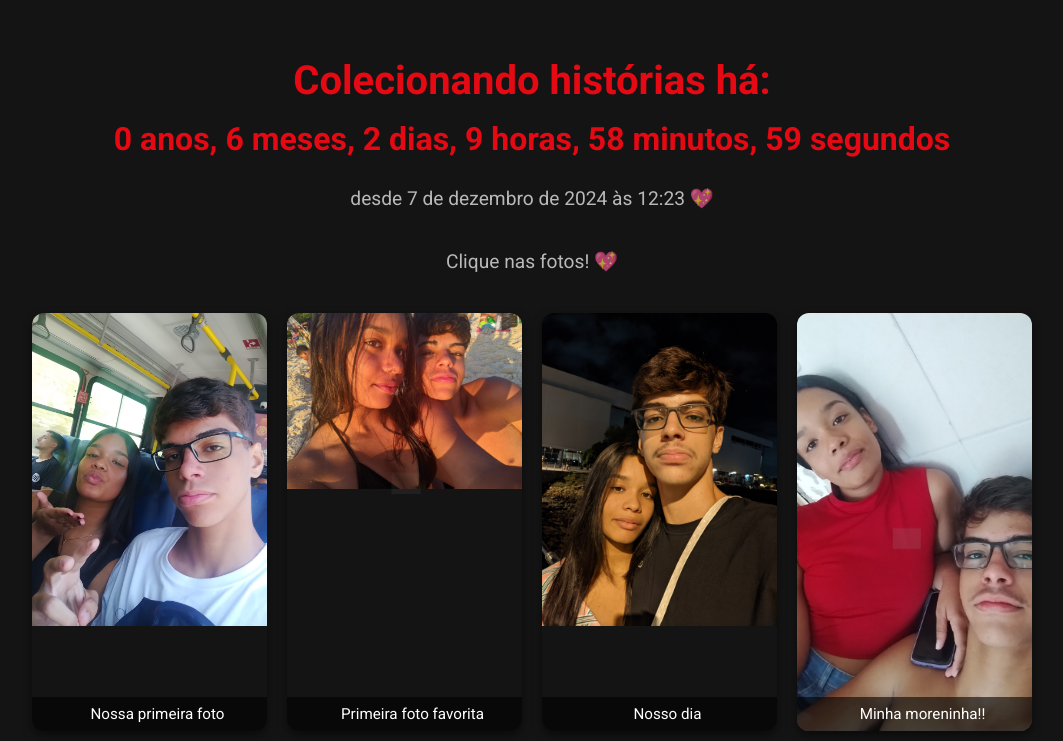
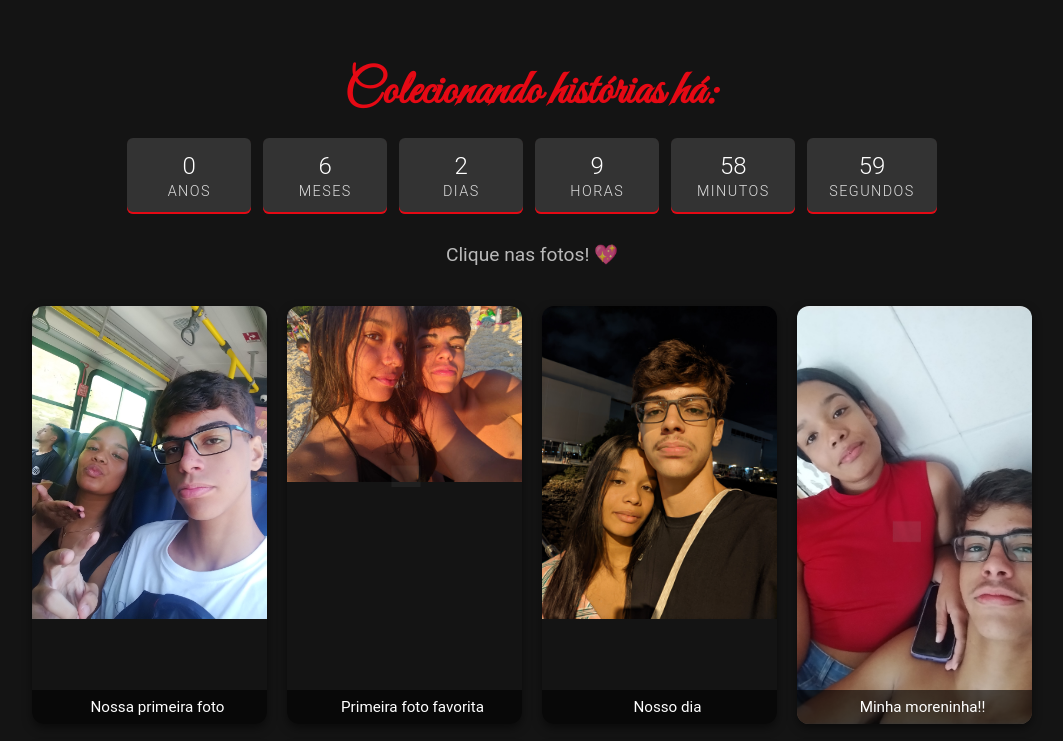
Before and after one commit to Lujao/namoradoday, a plain HTML site: page index.html in a window 1280 px wide. Shown: the top 741 px of the page, without its empty margins (108-1171 px from the left). Drawn offline with Linux system fonts and the light colour scheme; grey boxes are pictures that could not be loaded.

Commit message:
Update index.html

```diff
--- a/index.html
+++ b/index.html
@@ -3,7 +3,9 @@
 <head>
   <meta charset="UTF-8" />
   <title>Nosso Amor</title>
-  <link href="https://fonts.googleapis.com/css2?family=Roboto:wght@300;400;700&display=swap" rel="stylesheet">
+  <link href="https://fonts.googleapis.com/css2?family=Great+Vibes&display=swap" rel="stylesheet" />
+    <link rel="icon" href="https://cdn-icons-png.flaticon.com/512/833/833472.png" type="image/png" />
+
   <style>
     body {
       margin: 0;
@@ -15,15 +17,40 @@
       overflow-x: hidden;
     }
 
-    h1 {
-      font-size: 2.5rem;
-      margin-bottom: 1rem;
+   h1 {
+  font-family: 'Great Vibes', cursive;
+  font-size: 3rem;
+  color: #e50914;
+  margin-bottom: 1rem;
+}
+
+    #contador {
+      display: flex;
+      justify-content: center;
+      gap: 12px;
+      flex-wrap: wrap;
+      margin-top: 0.5rem;
     }
 
-    #contador {
-      font-size: 2rem;
-      font-weight: bold;
-      margin-top: 0.5rem;
+    .caixa-tempo {
+      background: #e50914;
+      color: #141414;
+      font-weight: 700;
+      font-size: 1.4rem;
+      padding: 15px 20px;
+      border-radius: 12px;
+      min-width: 90px;
+      user-select: none;
+      box-shadow: 0 0 8px #e50914;
+      font-family: 'Roboto', sans-serif;
+    }
+
+    .unidade {
+      display: block;
+      font-weight: 300;
+      font-size: 0.9rem;
+      margin-top: 4px;
+      color: #f2f2f2;
     }
 
     p {
@@ -177,14 +204,46 @@
       border-radius: 0;
       display: block;
     }
+    #contador {
+    display: flex;
+    justify-content: center;
+    gap: 12px;
+    flex-wrap: wrap;
+    margin-top: 0.5rem;
+  }
+
+  .caixa-tempo {
+    background: #333333; /* cinza escuro estilo Netflix */
+    color: #ffffff;
+    font-weight: 300; /* fonte fina */
+    font-size: 1.5rem;
+    padding: 14px 22px;
+    border-radius: 6px;
+    min-width: 80px;
+    user-select: none;
+    font-family: 'Roboto', sans-serif;
+    box-shadow: inset 0 -2px 0 #e50914; /* linha vermelha fina embaixo */
+    text-align: center;
+  }
+
+  .unidade {
+    display: block;
+    font-weight: 300;
+    font-size: 0.9rem;
+    margin-top: 3px;
+    color: #dddddd;
+    text-transform: uppercase;
+    letter-spacing: 0.1em;
+  }
   </style>
 </head>
 <body>
 
   <h1>Colecionando histórias há:</h1>
-  <div id="contador">...</div>
+  <div id="contador">
+    <!-- Caixas de tempo serão atualizadas via JS -->
+  </div>
   <br>
-  <p>desde 7 de dezembro de 2024 às 12:23 💖</p>
 
   <p>Clique nas fotos! 💖</p>
 
@@ -266,15 +325,25 @@
         meses += 12;
       }
 
-      const texto =
-        `${anos} ano${anos !== 1 ? 's' : ''}, ` +
-        `${meses} mes${meses !== 1 ? 'es' : ''}, ` +
-        `${dias} dia${dias !== 1 ? 's' : ''}, ` +
-        `${horas} hora${horas !== 1 ? 's' : ''}, ` +
-        `${minutos} minuto${minutos !== 1 ? 's' : ''}, ` +
-        `${segundos} segundo${segundos !== 1 ? 's' : ''}`;
+      const contador = document.getElementById("contador");
+      contador.innerHTML = '';
 
-      document.getElementById("contador").textContent = texto;
+      function criarCaixa(valor, singular, plural) {
+        const caixa = document.createElement('div');
+        caixa.className = 'caixa-tempo';
+        caixa.innerHTML = `
+          ${valor}
+          <span class="unidade">${valor === 1 ? singular : plural}</span>
+        `;
+        return caixa;
+      }
+
+      contador.appendChild(criarCaixa(anos, 'ano', 'anos'));
+      contador.appendChild(criarCaixa(meses, 'mês', 'meses'));
+      contador.appendChild(criarCaixa(dias, 'dia', 'dias'));
+      contador.appendChild(criarCaixa(horas, 'hora', 'horas'));
+      contador.appendChild(criarCaixa(minutos, 'minuto', 'minutos'));
+      contador.appendChild(criarCaixa(segundos, 'segundo', 'segundos'));
     }
 
     setInterval(atualizarContador, 1000);
@@ -380,25 +449,22 @@
       const cursorFinal = document.createElement('span');
       cursorFinal.textContent = '|';
       cursorFinal.style.animation = 'blink 1s infinite';
-      cursorFinal.style.marginLeft = '4px';
       mensagemFinal.appendChild(cursorFinal);
 
-      const som = document.getElementById("type-sound");
-
-      function escreverFinal() {
+      function digitarFinal() {
         if (i < textoFinal.length) {
-          mensagemFinal.textContent = mensagemFinal.textContent.replace('|', '') + textoFinal.charAt(i);
+          mensagemFinal.textContent = textoFinal.slice(0, i + 1);
           mensagemFinal.appendChild(cursorFinal);
-          som.currentTime = 0;
-          som.play();
           i++;
-          setTimeout(escreverFinal, 60);
+          setTimeout(digitarFinal, 50);
         } else {
           cursorFinal.style.display = 'none';
         }
       }
-      escreverFinal();
+
+      digitarFinal();
     });
+
   </script>
 </body>
 </html>
```
